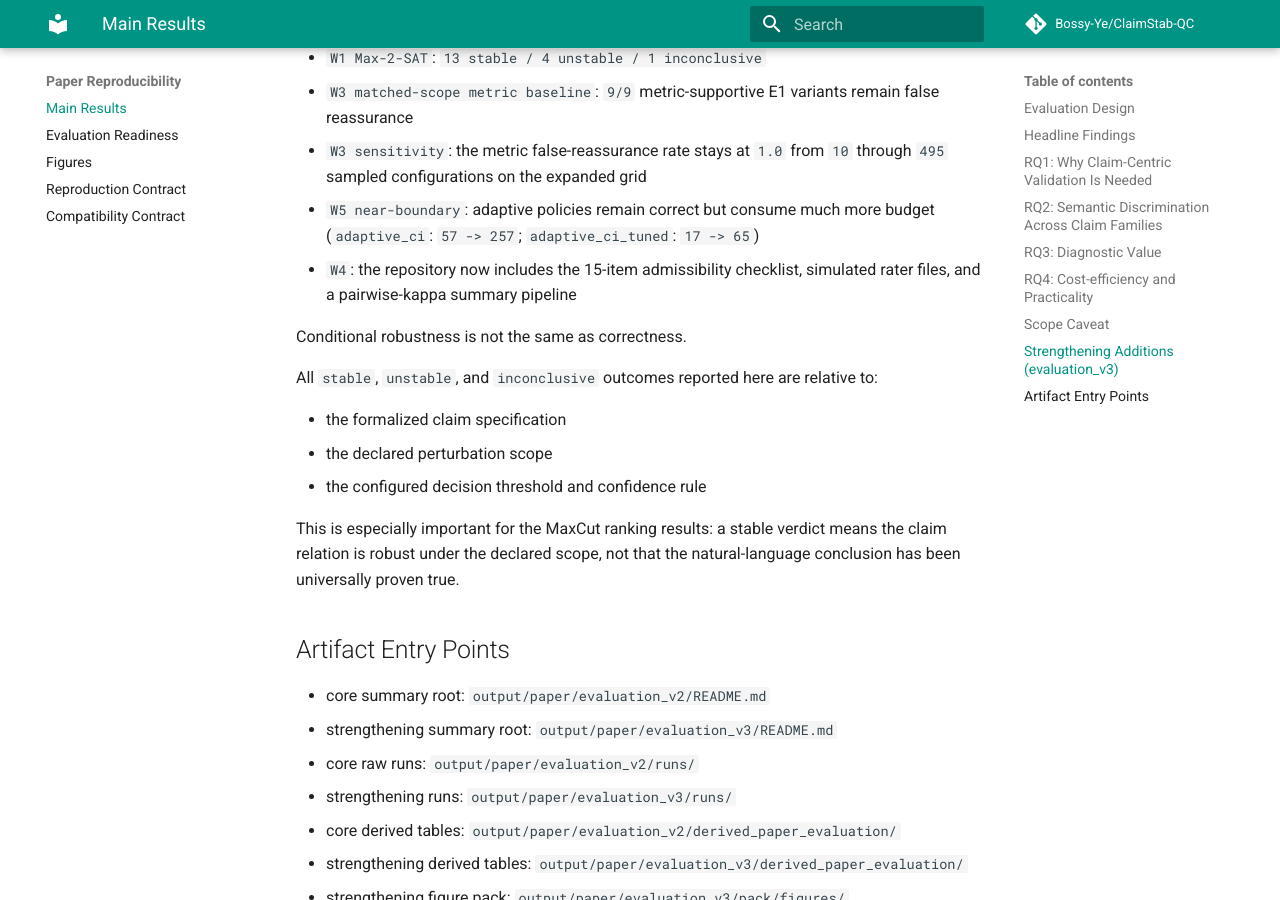
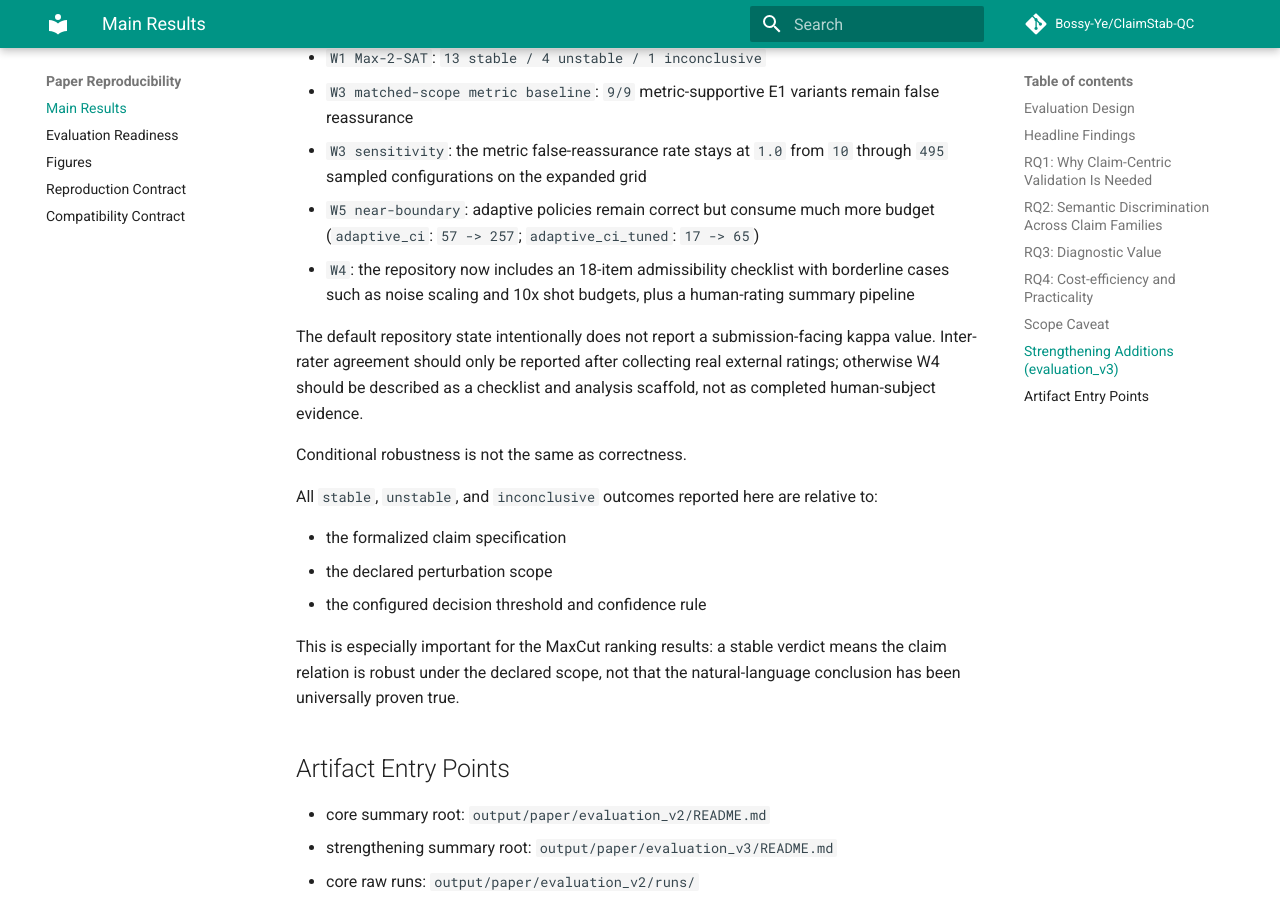
Before and after one commit to Bossy-Ye/ClaimStab-QC, an MkDocs documentation site: the page built from docs/results/main_results.md, in a window 1280 px wide and 900 px high, scrolled down 4292 px. Built offline with MkDocs 1.6.1 and Material for MkDocs 9.7.7, drawn with Linux system fonts in a browser that asks for light colours; comment, search, counter and statistics services are not loaded; some of the changed text lies outside the part shown.

Commit message:
Tighten W4 admissibility evidence handling

```diff
--- a/docs/results/main_results.md
+++ b/docs/results/main_results.md
@@ -30,7 +30,7 @@ The strengthening bundle adds:
 
 - `W1`: second-family extensions (`VQE/H2` pilot and `Max-2-SAT/QAOA`)
 - `W3`: stronger metric-centric baselines for RQ1
-- `W4`: admissibility-study checklist plus inter-rater summary pipeline
+- `W4`: admissibility-study checklist plus human-rating summary scaffold
 - `W5`: near-boundary policy pack
 
 ## Headline Findings
@@ -142,7 +142,9 @@ The strongest practical result is therefore:
 - `W3 matched-scope metric baseline`: `9/9` metric-supportive E1 variants remain false reassurance
 - `W3 sensitivity`: the metric false-reassurance rate stays at `1.0` from `10` through `495` sampled configurations on the expanded grid
 - `W5 near-boundary`: adaptive policies remain correct but consume much more budget (`adaptive_ci`: `57 -> 257`; `adaptive_ci_tuned`: `17 -> 65`)
-- `W4`: the repository now includes the 15-item admissibility checklist, simulated rater files, and a pairwise-kappa summary pipeline
+- `W4`: the repository now includes an 18-item admissibility checklist with borderline cases such as noise scaling and 10x shot budgets, plus a human-rating summary pipeline
+
+The default repository state intentionally does not report a submission-facing kappa value. Inter-rater agreement should only be reported after collecting real external ratings; otherwise W4 should be described as a checklist and analysis scaffold, not as completed human-subject evidence.
 
 Conditional robustness is not the same as correctness.
 
```
Also changed, not shown: README.md (+4 -0 lines), docs/experiment_matrix.md (+1 -1 lines), paper/experiments/README.md (+5 -1 lines), paper/experiments/data/admissibility_v1/README.md (added, +21 -0 lines), 5 other files.
